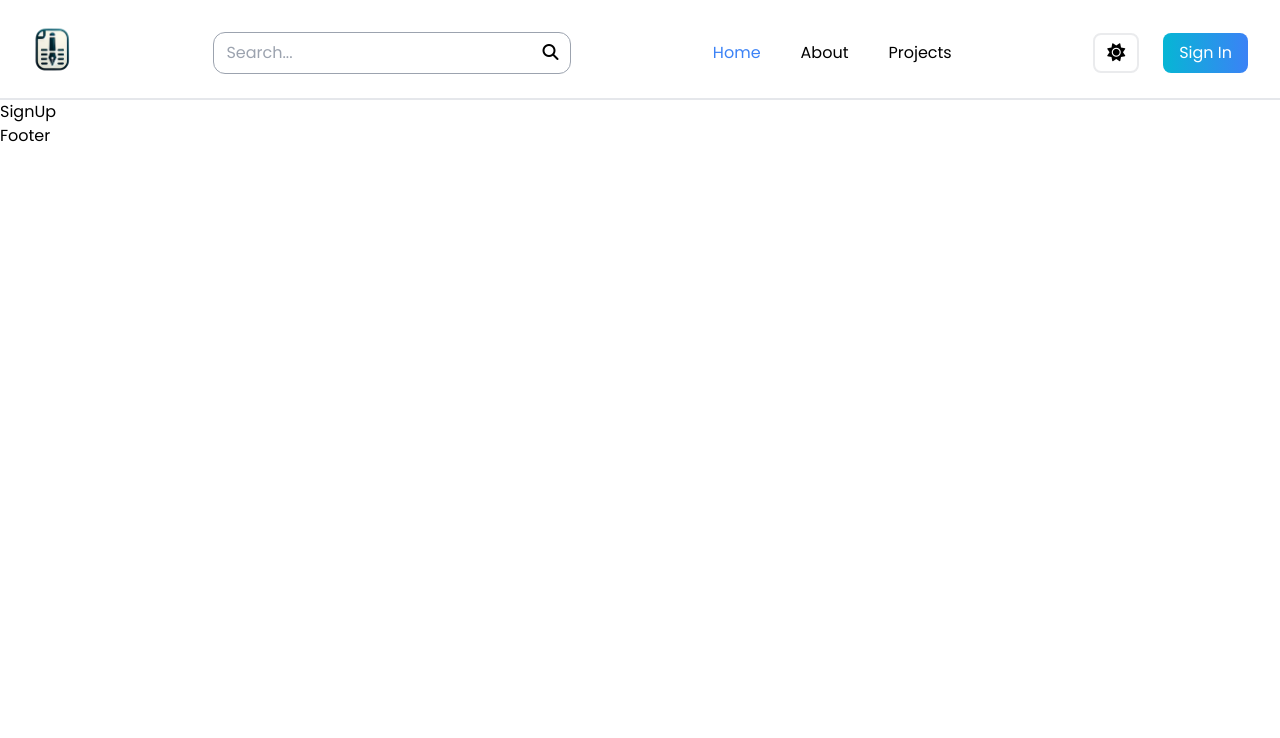
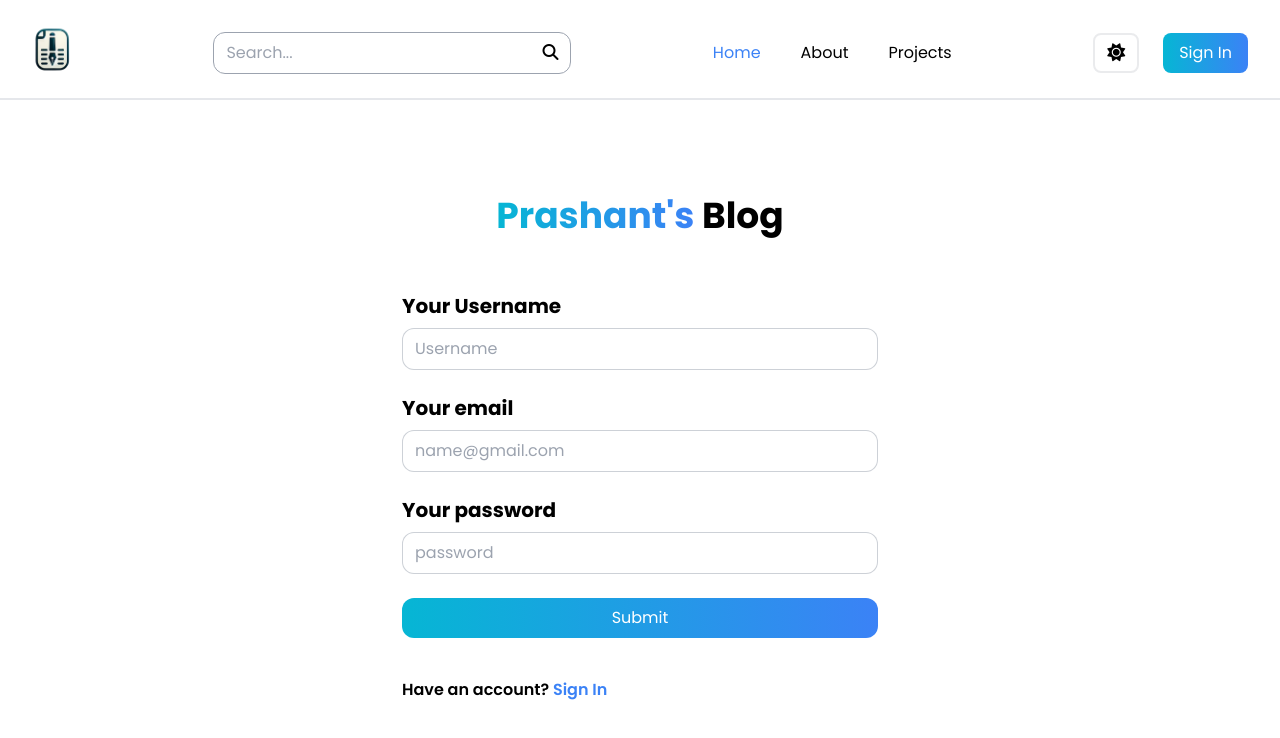
Before and after one commit to I-amPrashant/mern-blog-appplication, a React (Vite) app in the folder client/: page /sign-up in a window 1280 px wide. Shown: the top 738 px of the page. Built offline with nearby package versions, Linux system fonts and the light colour scheme.

Commit message:
sign up page ui add

```diff
--- a/client/src/App.css
+++ b/client/src/App.css
@@ -11,6 +11,9 @@
   box-sizing: border-box;
   font-family: 'Poppins', sans-serif;
 }
+::-webkit-scrollbar{
+  display: none;
+}
 body, html{
   height: 100vh;
   width: 100vw;
--- a/client/src/components/Header.jsx
+++ b/client/src/components/Header.jsx
@@ -14,7 +14,7 @@ export default function Header() {
 
   return (
     // header Component
-    <div className={`overflow-hidden border-b-[2px] duration-200 ease-in-out h-[100px] ${isNavCollapse && 'h-[250px]'}`}>
+    <div className={`overflow-hidden border-b-[2px] duration-300 ease-in-out h-[100px] ${isNavCollapse && 'h-[250px]'}`}>
         <div className={`relative flex py-8 px-2 sm:px-4 md:px-8 justify-between items-center max-w-[1400px] mx-auto`}>
 
        {/* logo  */}
--- a/client/src/pages/SignUp.jsx
+++ b/client/src/pages/SignUp.jsx
@@ -1,7 +1,39 @@
 import React from 'react'
+import { Link } from 'react-router-dom'
 
 export default function SignUp() {
   return (
-    <div>SignUp</div>
+    <div className='min-h-screen max-w-[500px] m-auto mt-24 px-3'>
+      <div className='m-auto'>
+      <form action="#" className='flex flex-col gap-6'>
+
+        {/* form header  */}
+        <h1 className='text-4xl font-bold text-center'><span className='bg-gradient-to-r from-cyan-500 to-blue-500 bg-clip-text text-transparent'>Prashant's</span> Blog</h1>
+
+      {/* form items  */}
+          <div className='flex flex-col gap-2 mt-8'>
+            <label htmlFor="username" className='font-bold text-xl'>Your Username</label>
+            <input type="text" name="username" id="username" className='border border-gray-400 border-opacity-50 rounded-xl px-3 py-2 outline-none ' placeholder='Username' />
+          </div>
+
+          <div className='flex flex-col gap-2'>
+            <label htmlFor="email" className='font-bold text-xl'>Your email</label>
+            <input type="text" name="email" id="email" className='border border-gray-400 border-opacity-50 rounded-xl px-3 py-2 outline-none ' placeholder='name@gmail.com' />
+          </div>
+
+          <div className='flex flex-col gap-2'>
+            <label htmlFor="password" className='font-bold text-xl'>Your password</label>
+            <input type="text" name="password" id="password" className='border border-gray-400 border-opacity-50 rounded-xl px-3 py-2 outline-none ' placeholder='password' />
+          </div>
+
+          <div className='flex flex-col gap-2'>
+           <button type='submit' className='bg-gradient-to-r from-cyan-500 to-blue-500 text-white rounded-xl
+           px-3 py-2'>Submit </button>
+          </div>
+
+      </form>
+      <div className='mt-10 font-semibold'>Have an account? <Link to='/sign-in' className='text-blue-500 cursor-pointer'>Sign In</Link></div>
+      </div>
+    </div>
   )
 }
```
